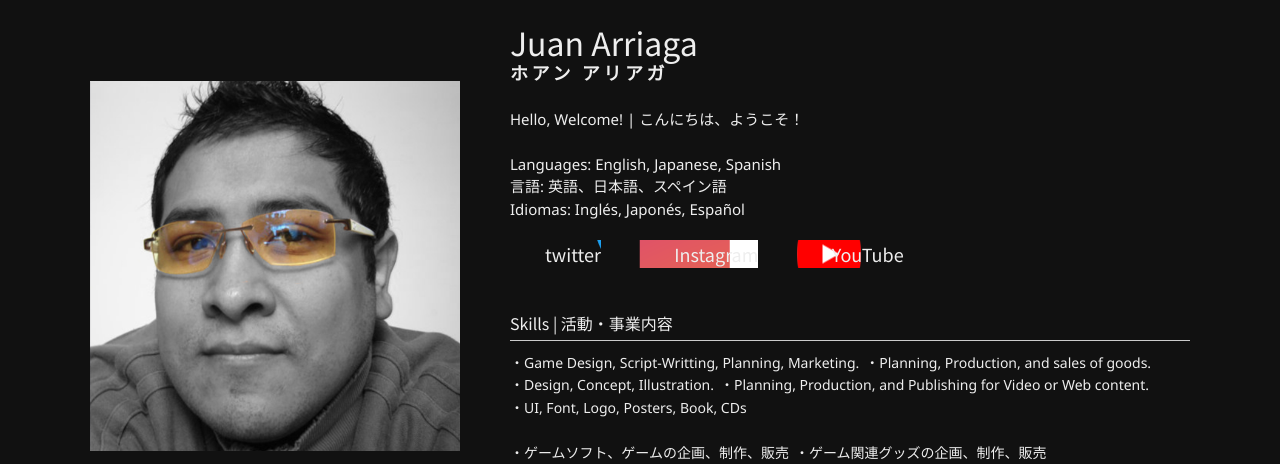
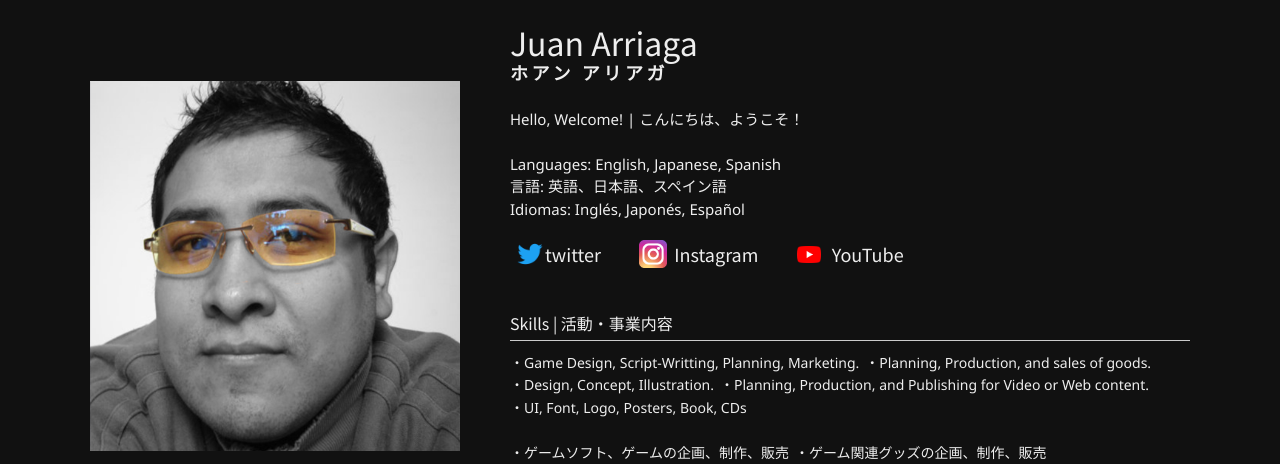
Before and after one commit to subgeta/subgeta.github.io, a PHP site: page /about.html in a window 1280 px wide. Shown: the part 230-694 px from the top of the page. Run offline with PHP 8.4, Linux system fonts and the light colour scheme.

Commit message:
Update style.css

```diff
--- a/style.css
+++ b/style.css
@@ -586,12 +586,15 @@ p.profilecaption {
 }
 .about .sns li.icon__twitter {
     background: url(images/Twitter_Logo_Blue.png) left center no-repeat;
+	background-size: 40px;
 }
 .about .sns li.icon__youtube {
     background: url(images/youtube.png) left center no-repeat;
+	background-size: 24px;
 }
 .about .sns li.icon__instagram {
     background: url(images/insta.png) left center no-repeat;
+	background-size: 28px;
 }
 .about .sns li.icon__instagram a, .about .sns li.icon__youtube a, .about .sns li.icon__twitter a {
     padding-left: 35px;
```
